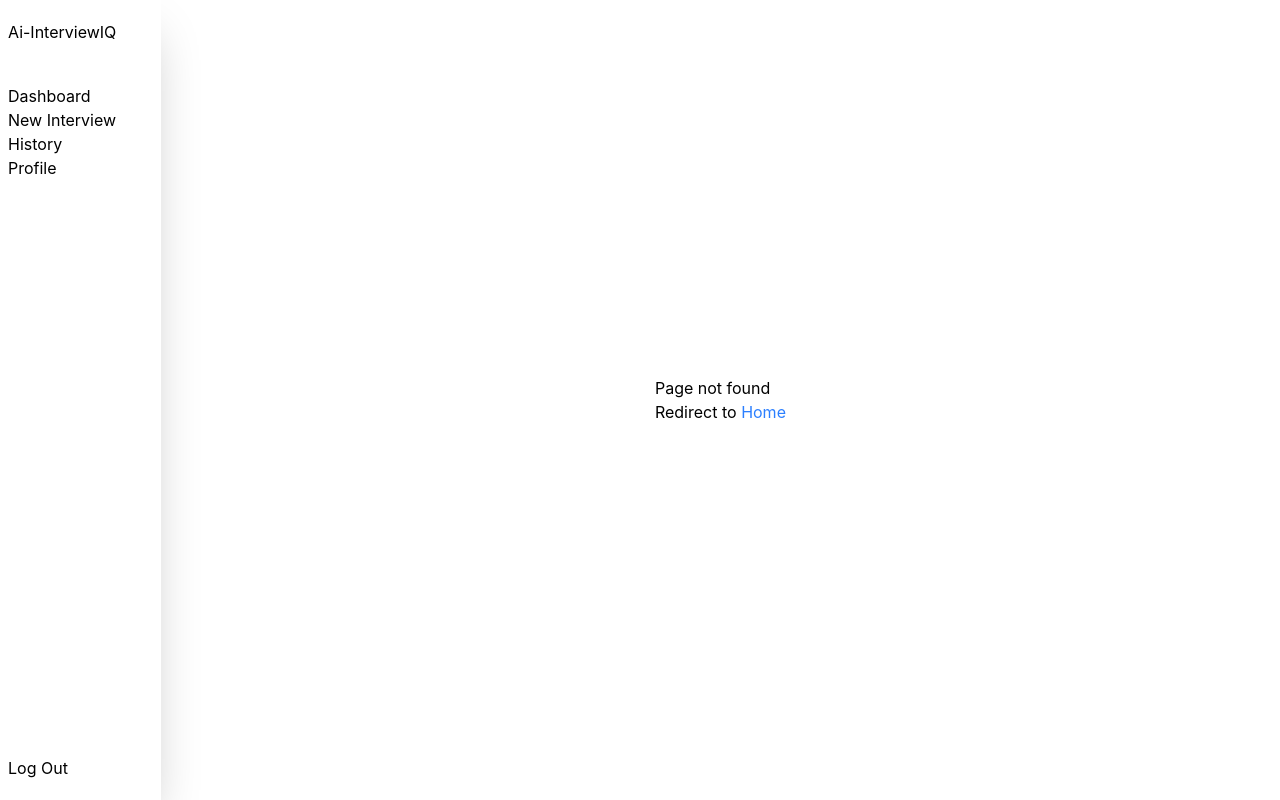
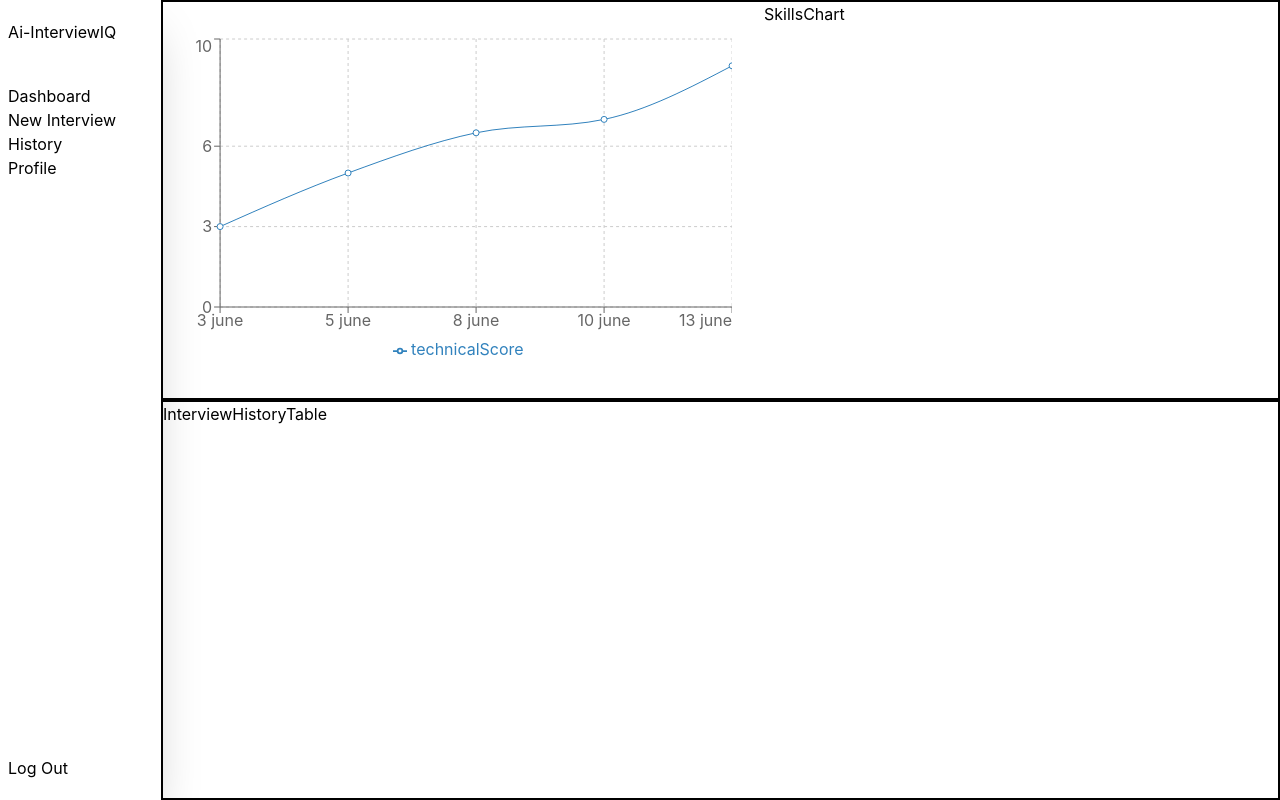
Before and after one commit to NiteshTagadghar/Ai-InterviewIQ, a React (Vite) app in the folder client/interviewIQ-client/: page /dashboard in a window 1280 px wide. Before the commit this address had no page. Built offline with nearby package versions, Linux system fonts and the light colour scheme; sample sign-in values are in the browser's storage.

Commit message:
added line chart for technical score view

```diff
--- a/client/interviewIQ-client/package.json
+++ b/client/interviewIQ-client/package.json
@@ -17,6 +17,7 @@
     "react-dom": "^19.2.6",
     "react-router-dom": "^7.15.1",
     "react-toastify": "^11.1.0",
+    "recharts": "^3.8.1",
     "socket.io-client": "^4.8.3",
     "tailwindcss": "^4.3.0"
   },
--- a/client/interviewIQ-client/src/App.jsx
+++ b/client/interviewIQ-client/src/App.jsx
@@ -12,6 +12,7 @@
 import NewInterview from "./pages/NewInterview"
 import History from "./pages/History"
 import ContextProvider from "./components/ContextProvider"
+import Dashboard from "./pages/Dashboard"
 
 
 function App() {
@@ -35,6 +36,7 @@
               <Route element={<AuthProtectedRoute />}>
                 <Route path="*" element={<FallbackComponent />} />
                 <Route path="/" element={<Home />} />
+                <Route path="/dashboard" element={<Dashboard />} />
                 <Route path="/profile" element={<Profile />} />
                 <Route path="/new-interview" element={<NewInterview />} />
                 <Route path="/history" element={<History />} />
--- /dev/null
+++ b/client/interviewIQ-client/src/components/InterviewHistoryTable.jsx
@@ -0,0 +1,9 @@
+import React from 'react'
+
+function InterviewHistoryTable() {
+  return (
+    <div>InterviewHistoryTable</div>
+  )
+}
+
+export default InterviewHistoryTable
--- /dev/null
+++ b/client/interviewIQ-client/src/components/SkillsChart.jsx
@@ -0,0 +1,9 @@
+import React from 'react'
+
+function SkillsChart() {
+  return (
+    <div>SkillsChart</div>
+  )
+}
+
+export default SkillsChart
--- /dev/null
+++ b/client/interviewIQ-client/src/components/TechnicalScoreChart.jsx
@@ -0,0 +1,87 @@
+import React from 'react'
+import { CartesianGrid, Legend, Line, LineChart, ResponsiveContainer, Tooltip, XAxis, YAxis } from 'recharts'
+
+function TechnicalScoreChart() {
+
+    const data = [
+        {
+            interview : `Interview 1`,
+            technicalScore : 3,
+            date : '3 june'
+        },
+
+          {
+            interview : `Interview 2`,
+            technicalScore : 5,
+            date : '5 june'
+        },
+          {
+            interview : `Interview 3`,
+            technicalScore : 6.5,
+            date : '8 june'
+        },
+          {
+            interview : `Interview 4`,
+            technicalScore : 7,
+            date : '10 june'
+        },
+          {
+            interview : `Interview 5`,
+            technicalScore : 9,
+            date : '13 june' // 14 June
+        },
+    ]
+    return (
+        <div className='p-8'>
+            {/* <ResponsiveContainer width="100%" aspect={1.618} maxHeight={400}> */}
+
+                <LineChart
+                    style={{ width: '100%', maxWidth: '700px', height: '100%', maxHeight: '70vh', aspectRatio: 1.618 }}
+                    responsive
+                    data={data}
+                    margin={{
+                        top: 5,
+                        right: 0,
+                        left: 0,
+                        bottom: 5,
+                    }}
+                >
+                    <CartesianGrid strokeDasharray="3 3"  />
+
+                    <XAxis dataKey="date" />
+
+                    <YAxis width="auto"
+                        domain = {[0,10]}
+
+                    />
+
+                    <Tooltip />
+                    <Legend  />
+                    <Line
+                        type="monotone"
+                        dataKey="technicalScore"
+                        // stroke="var(--color-chart-1)"
+                        // dot={{
+                        //     fill: 'var(--color-surface-base)',
+                        // }}
+                        activeDot={{ r: 5}}
+                    />
+
+                    {/* <RechartsDevtools /> */}
+                </LineChart>
+
+            {/* </ResponsiveContainer> */}
+        </div>
+    )
+}
+
+/*
+Go through docs
+
+aspectRatio (Linechart component)
+
+Change Leged component title, without effecting y-axis
+
+*/
+
+export default TechnicalScoreChart
--- /dev/null
+++ b/client/interviewIQ-client/src/pages/Dashboard.jsx
@@ -0,0 +1,27 @@
+import React from 'react'
+import TechnicalScoreChart from '../components/TechnicalScoreChart'
+import SkillsChart from '../components/SkillsChart'
+import InterviewHistoryTable from '../components/InterviewHistoryTable'
+
+function Dashboard() {
+  return (
+    <div className='h-screen flex flex-col justify-between'>
+        {/* Charts */}
+        <div className='flex border-2 h-full '>
+
+            <TechnicalScoreChart />
+
+            <SkillsChart />
+
+        </div>
+
+        {/* Table */}
+        <div className='border-2 h-full'>
+
+            <InterviewHistoryTable />
+        </div>
+    </div>
+  )
+}
+
+export default Dashboard
```
Also changed, not shown: 1 other file (tests, documents, lock files or other folders).
